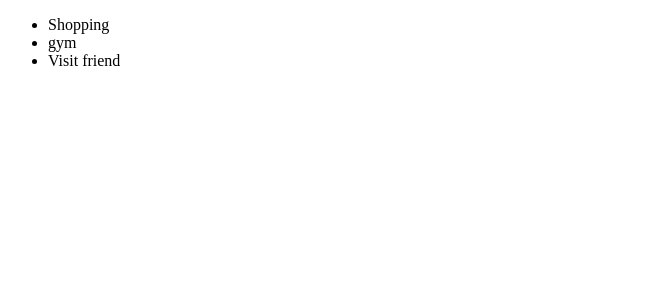
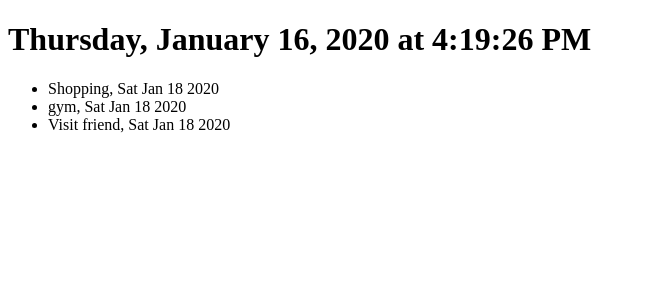
Before and after one commit to linzhaohub/react-training, a React (Create React App) app: page / in a window 1280 px wide. Shown: the top 300 px of the page, without its empty margins (0-645 px from the left). Built offline with nearby package versions, Linux system fonts and the light colour scheme.

Commit message:
add state and props

```diff
--- a/src/App.js
+++ b/src/App.js
@@ -1,21 +1,57 @@
 import React from 'react';
 
-function App() {
-  // This is a javascript array
-  const list = ['Shopping', 'gym', 'Visit friend'];
+class App extends React.Component {
+  constructor(props) {
+    super();
+    this.state = {
+      list: [
+        {text: 'Shopping', due: '2020-01-18'},
+        {text: 'gym', due: '2020-01-18'},
+        {text: 'Visit friend', due: '2020-01-18'}],
+      date: new Date(),
+    }
+  }
+
+  componentDidMount() {
+    this.timerID = setInterval(
+      () => this.tick(),
+      1000
+    );
+  }
+
+  componentWillUnmount() {
+    clearInterval(this.timerID);
+  }
+
+  tick() {
+    this.setState({date: new Date()})
+  };
+
+  render() {
+    const options = {
+      weekday: 'long', year: 'numeric', month: 'long',
+      day: 'numeric', hour: 'numeric',
+      minute: 'numeric', second: 'numeric' };
+
+    const today = this.state.date.toLocaleDateString('GB', options)
+
+    // This is a function component with text prop
+    const List = (props) => (<li tabIndex="0">{`${props.text}, ${props.due.toDateString()}`}</li>);
 
     // This is JSX which is a mix of ui and logic
     const listElement = (
       <ul>
-      {list.map(todo => <li key={todo} tabindex="0">{todo}</li>)}
+        {this.state.list.map(todo => <List key={todo.text} text={todo.text} due={new Date(todo.due)} />)}
       </ul>
     );
 
     return (
       <div>
+        <h1>{today}</h1>
         {listElement}
       </div>
     );
   }
+}
 
 export default App;
```
Also changed, not shown: src/tasks.md (+15 -3 lines). Lines whose indentation alone changed are shown as unchanged.
